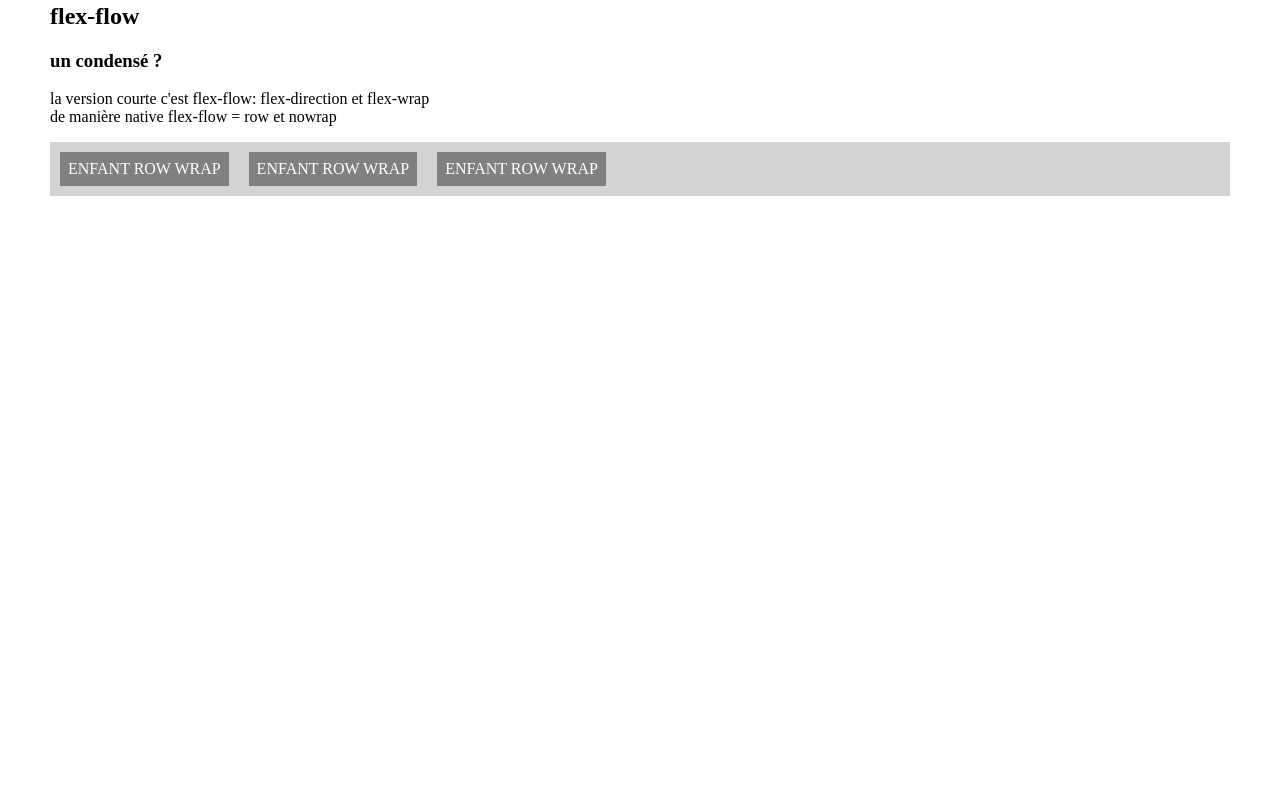
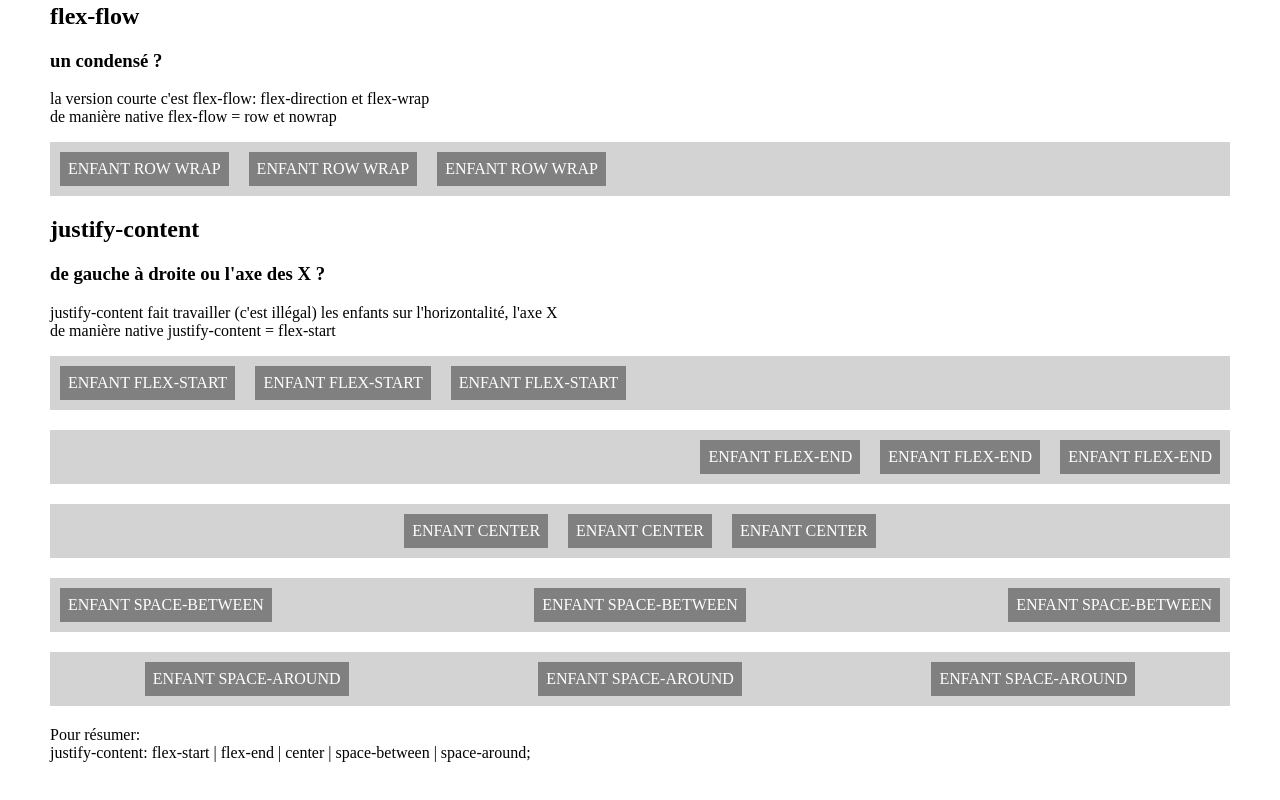
Before and after one commit to fuentesloic/flexbox, a plain HTML site: page 0-bases/index.html in a window 1280 px wide. Shown: the part 941-1741 px from the top of the page. Before the commit the page ends 1207 px from the top, so only its background shows below. Drawn offline with Linux system fonts and the light colour scheme.

Commit message:
justify-content

```diff
--- a/0-bases/bases.css
+++ b/0-bases/bases.css
@@ -45,3 +45,23 @@ article {
 .row5 {
   flex-flow: row wrap;
 }
+
+.row6 {
+  justify-content: flex-start;
+}
+
+.row7 {
+  justify-content: flex-end;
+}
+
+.row8 {
+  justify-content: center;
+}
+
+.row9 {
+  justify-content: space-between;
+}
+
+.row10 {
+  justify-content: space-around;
+}
--- a/0-bases/index.html
+++ b/0-bases/index.html
@@ -66,6 +66,44 @@
         <article>enfant row wrap</article>
         <article>enfant row wrap</article>
       </section>
+      <!--
+        justify-content
+      -->
+      <h2>justify-content</h2>
+      <h3>de gauche à droite ou l'axe des X ?</h3>
+      <p>
+        justify-content fait travailler (c'est illégal) les enfants sur l'horizontalité, l'axe X</br>
+        de manière native justify-content = flex-start
+      </p>
+      <section class="row6">
+        <article>enfant flex-start</article>
+        <article>enfant flex-start</article>
+        <article>enfant flex-start</article>
+      </section>
+      <section class="row7">
+        <article>enfant flex-end</article>
+        <article>enfant flex-end</article>
+        <article>enfant flex-end</article>
+      </section>
+      <section class="row8">
+        <article>enfant center</article>
+        <article>enfant center</article>
+        <article>enfant center</article>
+      </section>
+      <section class="row9">
+        <article>enfant space-between</article>
+        <article>enfant space-between</article>
+        <article>enfant space-between</article>
+      </section>
+      <section class="row10">
+        <article>enfant space-around</article>
+        <article>enfant space-around</article>
+        <article>enfant space-around</article>
+      </section>
+      <p>
+        Pour résumer:</br>
+        justify-content: flex-start | flex-end | center | space-between | space-around;
+      </p>
     </main>
   </body>
 </html>
```
